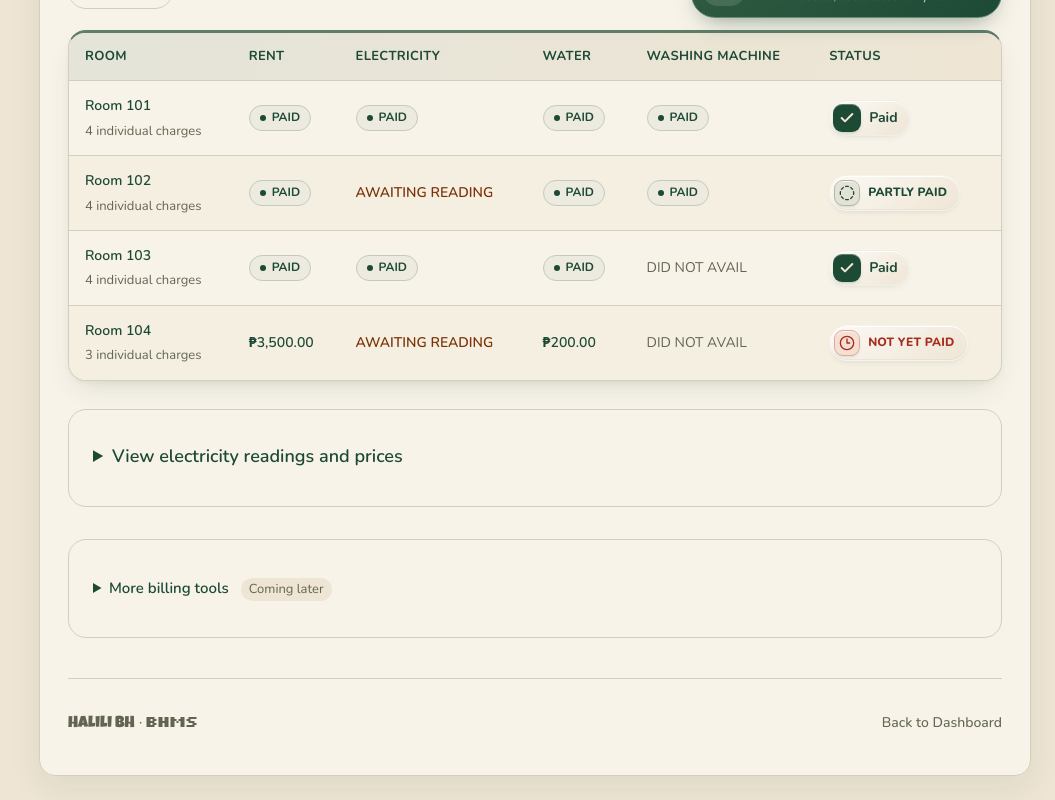
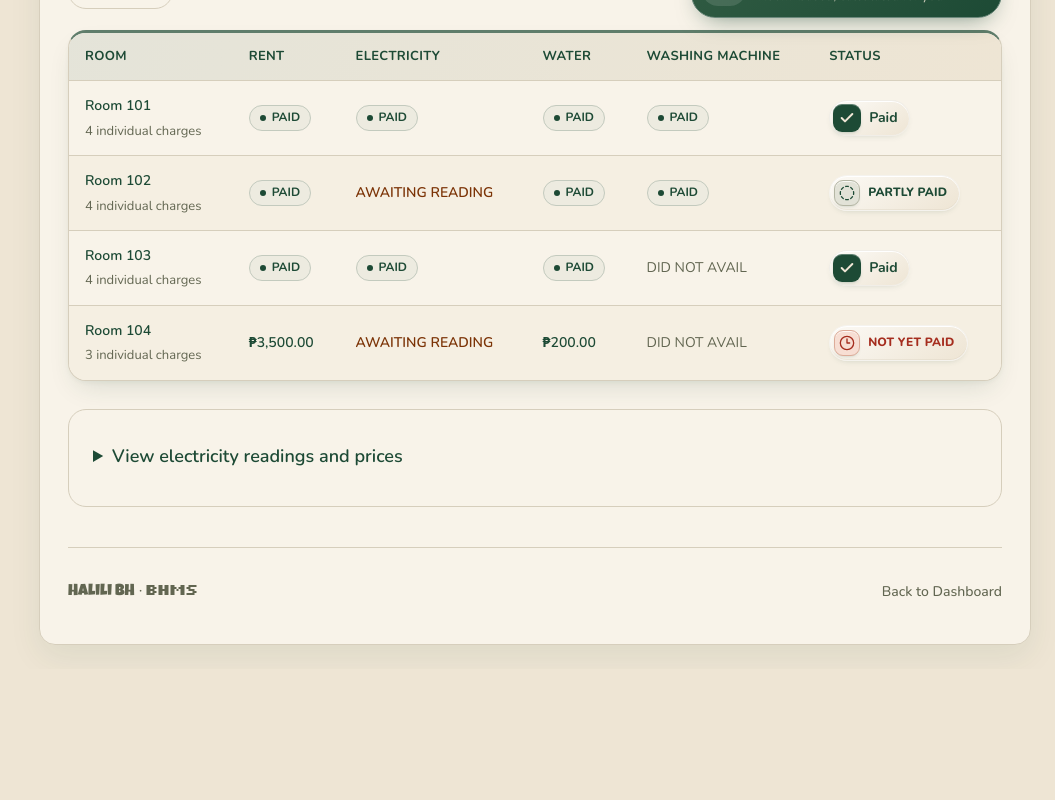
Before and after one commit to Lang-Shin/BH-Management-System, a React (Vite) app: page /billing in a window 1280 px wide. Shown: the part 1072-1872 px from the top of the page, without its empty margins (225-1280 px from the left). After the commit the page ends 1741 px from the top, so only its background shows below. Built offline with nearby package versions, Linux system fonts and the light colour scheme.

Commit message:
feat(ui): removed the obsolete More billing tools section from the Billing page.

```diff
--- a/src/features/billing/billing-page.tsx
+++ b/src/features/billing/billing-page.tsx
@@ -2,7 +2,6 @@ import { useState } from 'react'
 import { ReceiptText, CircleAlert, Wallet } from 'lucide-react'
 import { PageHeader, PreviewNotice, StatCard } from '@/components/shared/page'
 import { AnimatedNumber } from '@/components/shared/animated-number'
-import { WorkflowPlaceholders } from '@/components/shared/workflow-placeholders'
 import { usePrototype } from '@/hooks/use-prototype'
 import { selectSummary } from '@/domain/calculations/summary'
 import { DEMO_DATE, DEMO_PERIOD } from '@/data/fixtures/demo'
@@ -40,8 +39,5 @@ export default function Billing() {
       <BillingStatusMatrix data={data} periodId={periodId} asOf={DEMO_DATE} outstandingOnly={false} statusFilter={statusFilter} />
     </div>
     <ElectricityPreview data={data} periodId={periodId} asOf={DEMO_DATE} />
-    <WorkflowPlaceholders title="More billing tools" items={[
-      { title: 'Make another bill type', description: 'Electricity uses the payment-time meter workflow. Adding rent, water, and optional washing bills will be available later.' },
-    ]} />
   </>
 }
```
Also changed, not shown: 1 other file (tests, documents, lock files or other folders).
